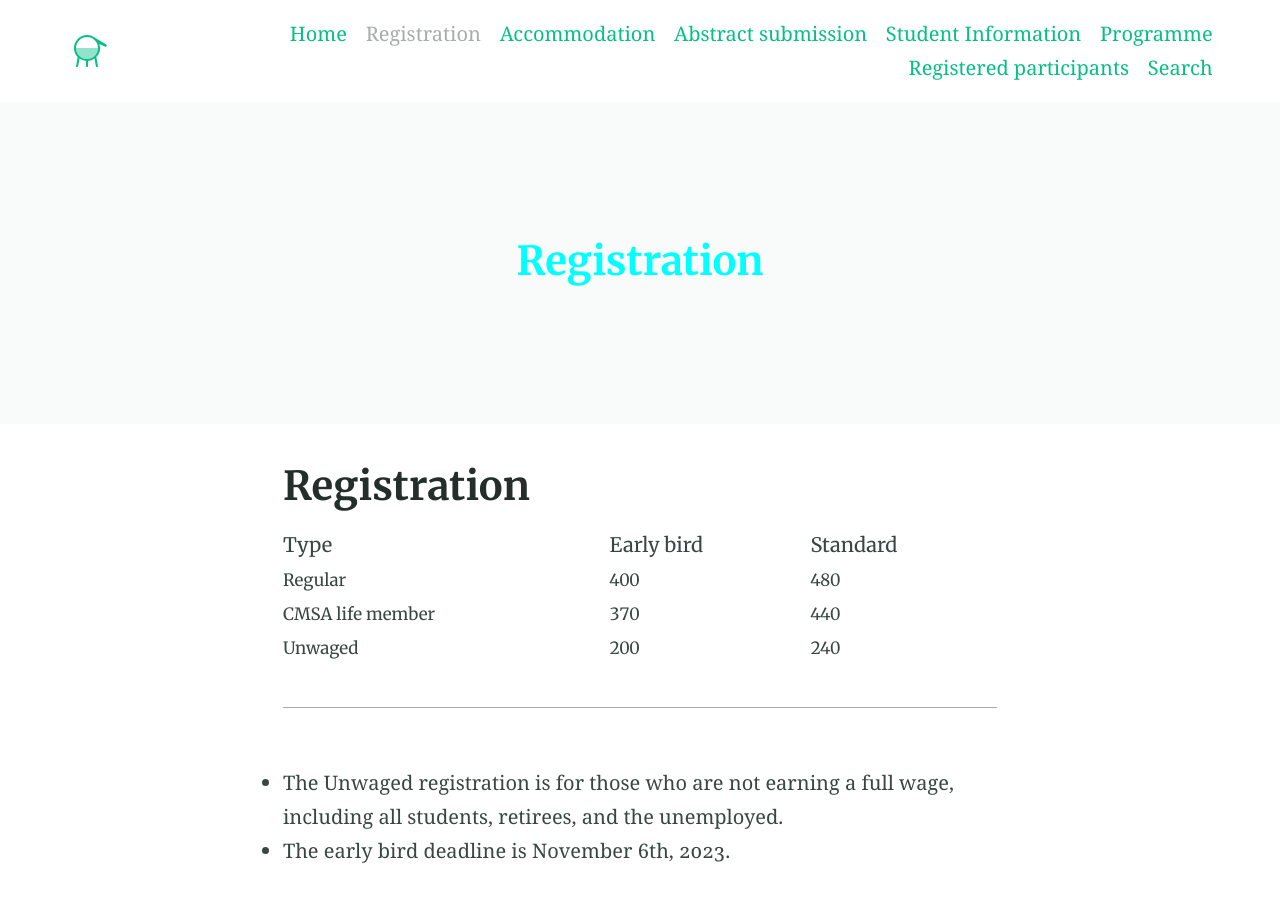
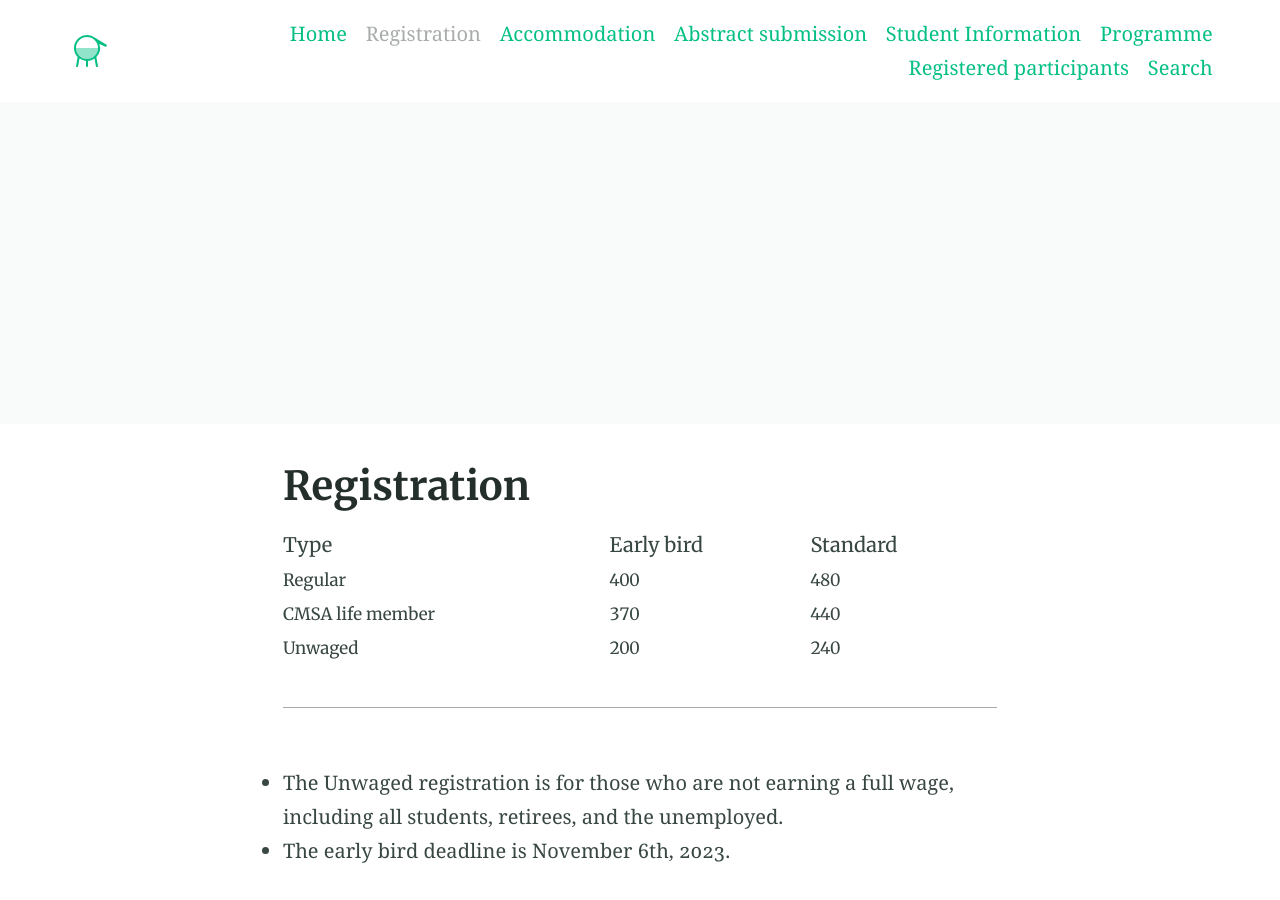
Before and after one commit to 45ACC/45ACC.github.io, a Jekyll site: the page built from registration.md, in a window 1280 px wide and 900 px high. Built offline with Jekyll 4.4.1, drawn with Linux system fonts in a browser that asks for light colours.

Commit message:
Update registration.md

```diff
--- a/registration.md
+++ b/registration.md
@@ -1,8 +1,8 @@
 ---
 title: Registration
 feature_text: |
-   # <span style="color:cyan">Registration</span>
-feature_image: "sunrise.jpg"
+# <span style="color:white">Registration</span>
+feature_image: "sunrise.png"
 excerpt: "Registration page"
 aside: false
 ---
```
